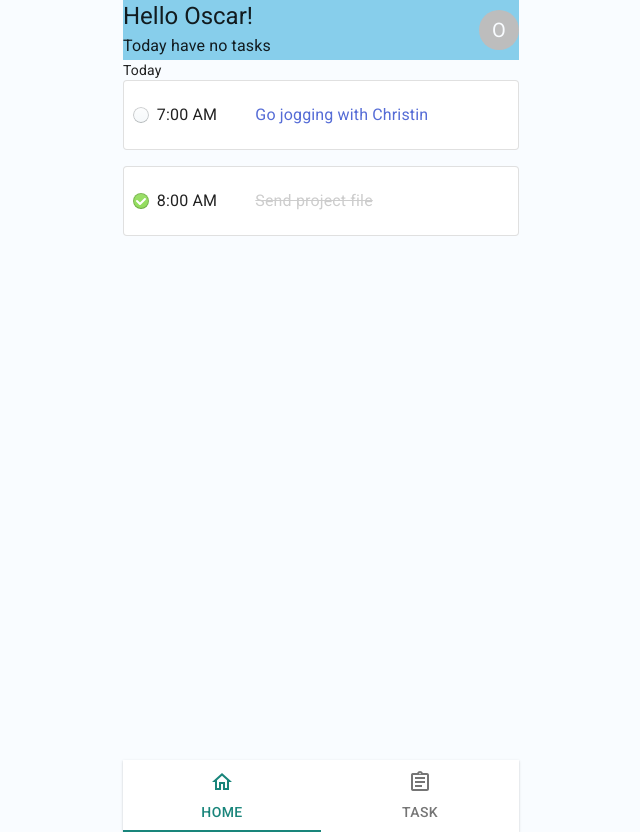
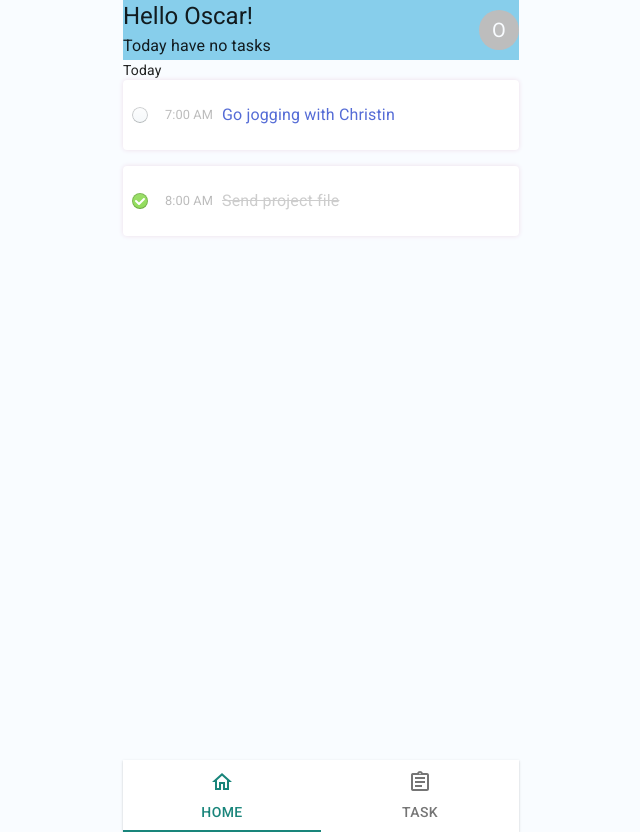
Before and after one commit to oscaramos/todo, a React (Create React App) app: page / in a window 1280 px wide. Shown: the whole page, without its empty margins (319-959 px from the left). Built offline with nearby package versions, Linux system fonts and the light colour scheme.

Commit message:
Modifying colors according to new background color

```diff
--- a/src/components/Tasks.js
+++ b/src/components/Tasks.js
@@ -16,6 +16,8 @@ const useStyles = makeStyles(theme => ({
 const useTasksStyles = makeStyles(theme => ({
   paper: {
     height: '5em',
+    boxShadow: '0px 0px 5px 0px rgba(239,222,234,1)',
+    color: 'white'
   },
   icon: {
     'borderRadius': '50%',
@@ -55,6 +57,10 @@ const useTasksStyles = makeStyles(theme => ({
   taskCompleted: {
     color: '#cdcdcd',
     textDecoration: 'line-through'
+  },
+  subtitle1: {
+    color: '#bcbcbc',
+    fontSize: '0.80rem'
   }
 }))
 
@@ -101,7 +107,7 @@ function ViewTasks({ tasks, toggleCompleted }) {
               {
                 tasks.map((task, index) => (
                   <Grid item key={task.description}>
-                    <Paper className={classes.paper} variant='outlined'>
+                    <Paper className={classes.paper}>
                       <Grid container direction='row' alignItems='center' style={{ height: '100%' }}>
                         <Grid item sm={1}>
                           <Radio
@@ -112,8 +118,8 @@ function ViewTasks({ tasks, toggleCompleted }) {
                             disableRipple
                           />
                         </Grid>
-                        <Grid item sm={3}>
-                          <Typography variant='subtitle1'>
+                        <Grid item sm={2}>
+                          <Typography variant='subtitle1' className={classes.subtitle1} align='center'>
                             {task.startTime}
                           </Typography>
                         </Grid>
```
